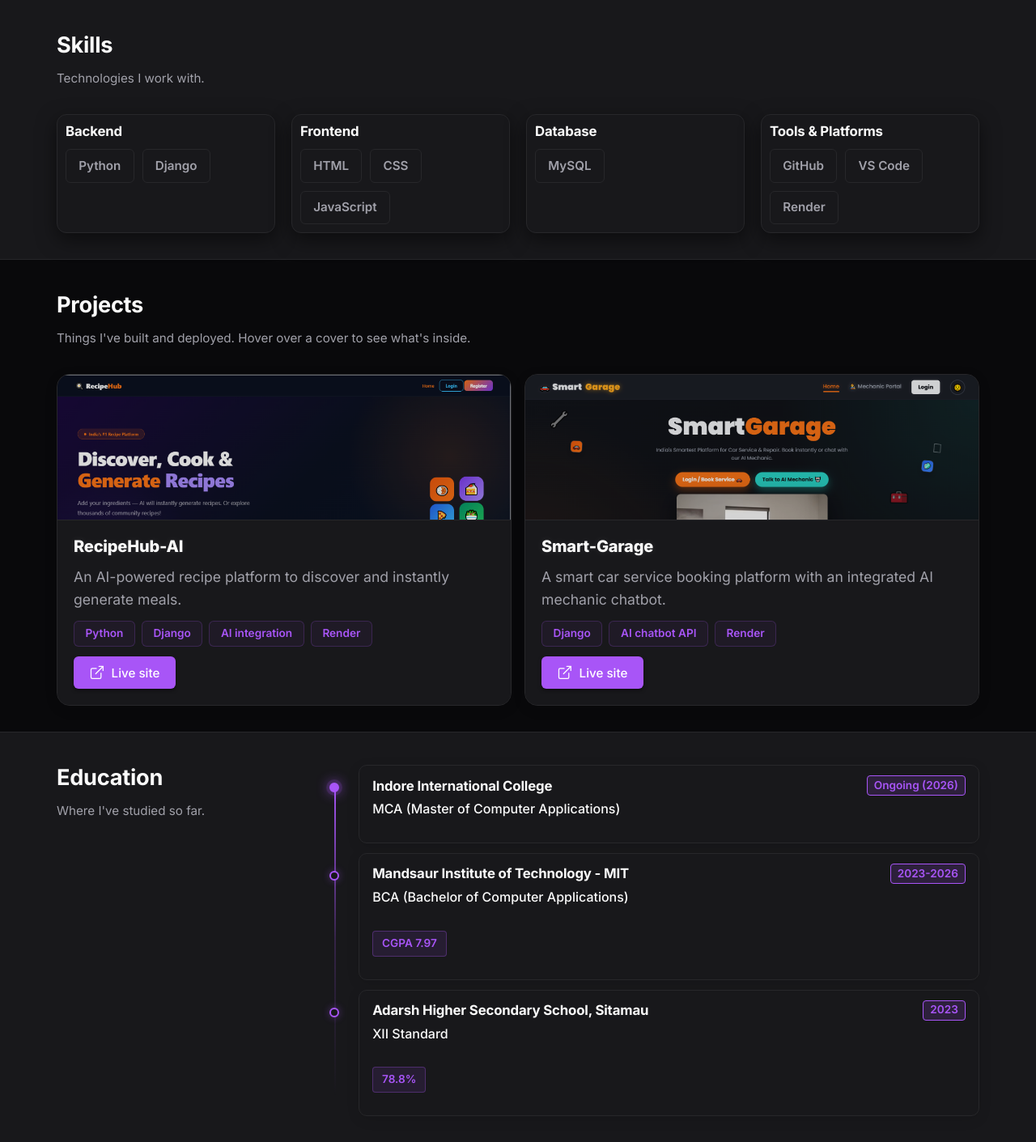
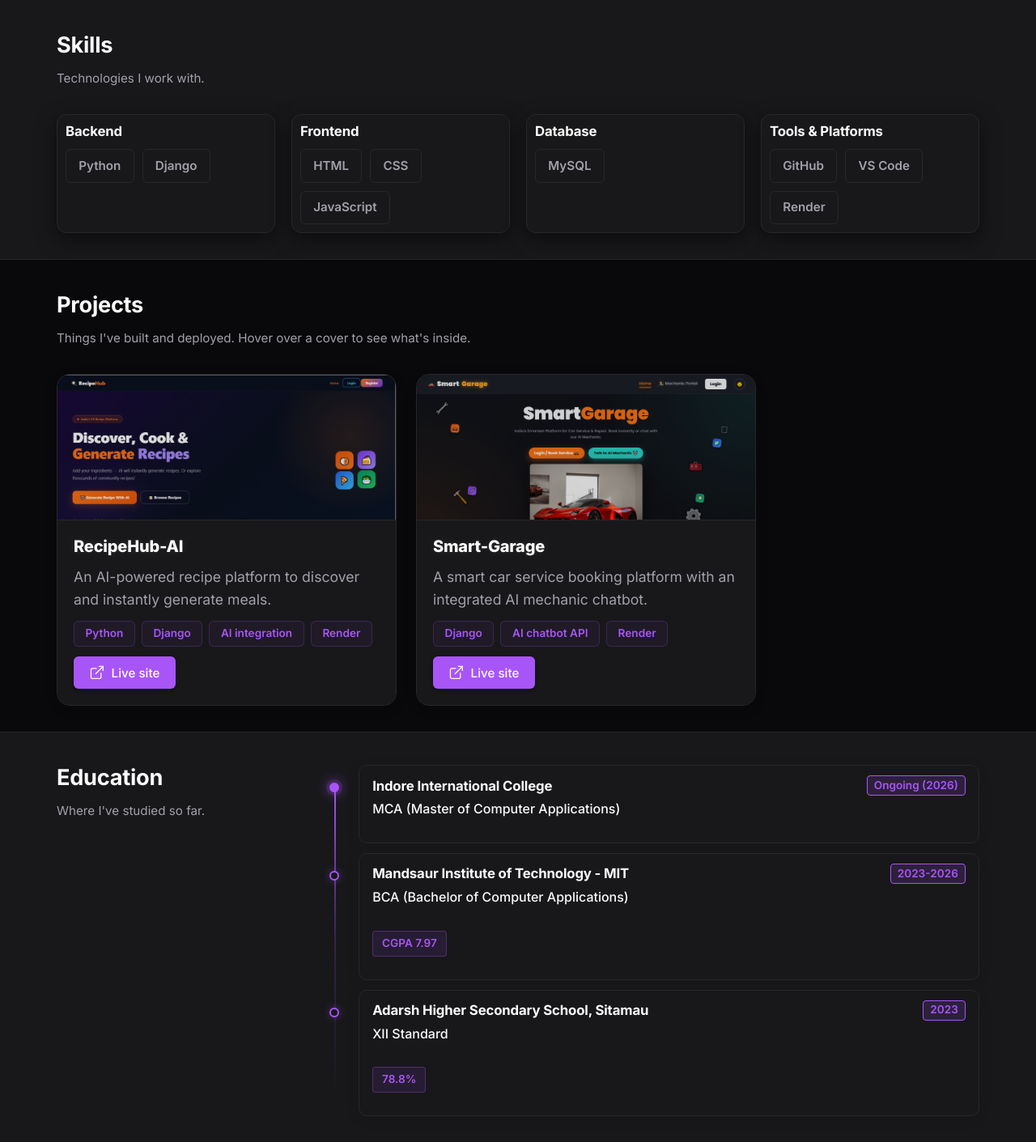
Before and after one commit to khushii-patidar/khushbu-portfolio, a Django app: page / in a window 1280 px wide. Shown: the part 801-2212 px from the top of the page at 81% size. Run offline with Django 4.2, Linux system fonts and the light colour scheme; data comes from the database, SQL or seed files in the repository; data that the repository does not hold is empty.

Commit message:
Shrink project cards

```diff
--- a/portfolio/static/css/style.css
+++ b/portfolio/static/css/style.css
@@ -329,9 +329,10 @@ button { cursor: pointer; }
 @media (max-width: 768px) { .bento { grid-template-columns: 1fr; } }
 
 /* ---------- Projects ---------- */
-.projects { display: grid; grid-template-columns: repeat(auto-fit, minmax(320px, 1fr)); gap: 16px; }
+.projects { display: flex; flex-wrap: wrap; justify-content: flex-start; gap: 24px; }
 .project {
   display: flex; flex-direction: column; overflow: hidden; position: relative;
+  width: 100%; max-width: 420px;
   background: var(--surface); border: 1px solid var(--line); border-radius: var(--r-lg);
   transition: all 0.4s cubic-bezier(0.16, 1, 0.3, 1); box-shadow: 0 4px 16px rgba(0,0,0,0.1);
 }
--- a/portfolio/templates/portfolio/index.html
+++ b/portfolio/templates/portfolio/index.html
@@ -23,7 +23,7 @@
       } catch (e) {}
     })();
   </script>
-  <link rel="stylesheet" href="{% static 'css/style.css' %}?v=2.4">
+  <link rel="stylesheet" href="{% static 'css/style.css' %}?v=2.5">
 </head>
 <body>
 
```
